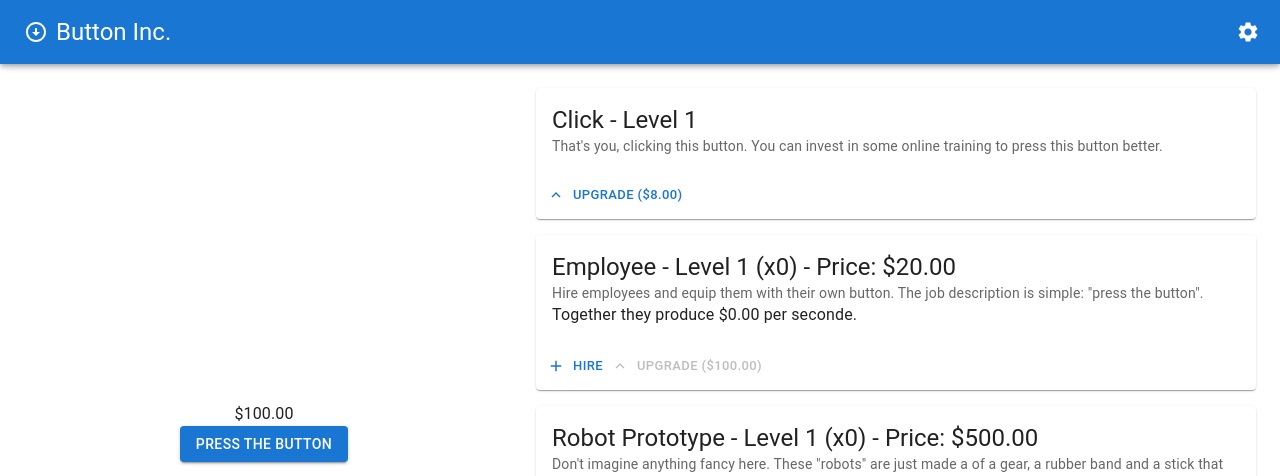
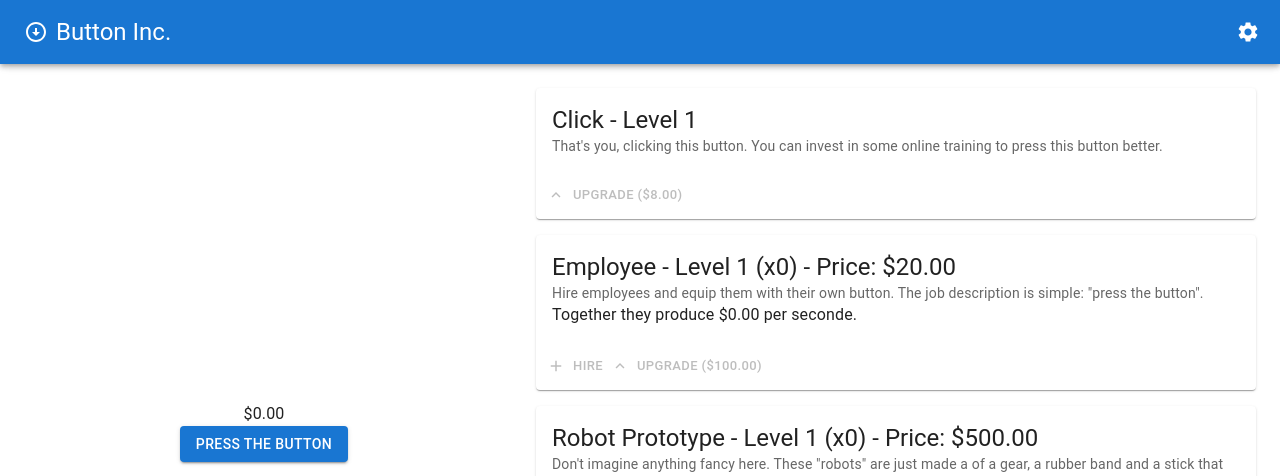
Before and after one commit to DrKabum/auto-clicker-game, a React (Vite) app: page / in a window 1280 px wide. Shown: the top 476 px of the page. Built offline with nearby package versions, Linux system fonts and the light colour scheme.

Commit message:
revert starting money... again -_-

```diff
--- a/src/App.tsx
+++ b/src/App.tsx
@@ -10,7 +10,7 @@ const TICK_WAIT = 100
 
 export default function App() {
   const [savedGame, setSavedGame] = useState<LoadData>(loadGame())
-  const [money, setMoney] = useState(savedGame?.money || 100)
+  const [money, setMoney] = useState(savedGame?.money || 0)
   const [tickCount, setTickCount] = useState(0)
   let upgradables =
     savedGame?.upgradables.map((u) => new Upgradable(u)) ||
```
